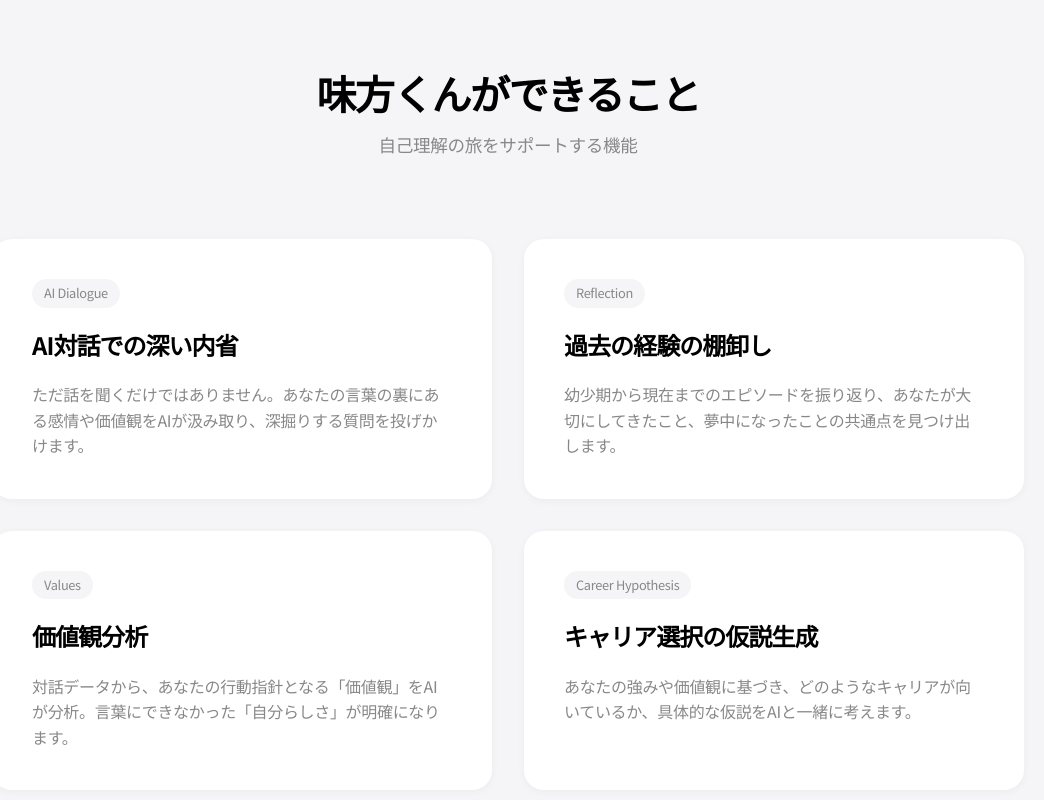
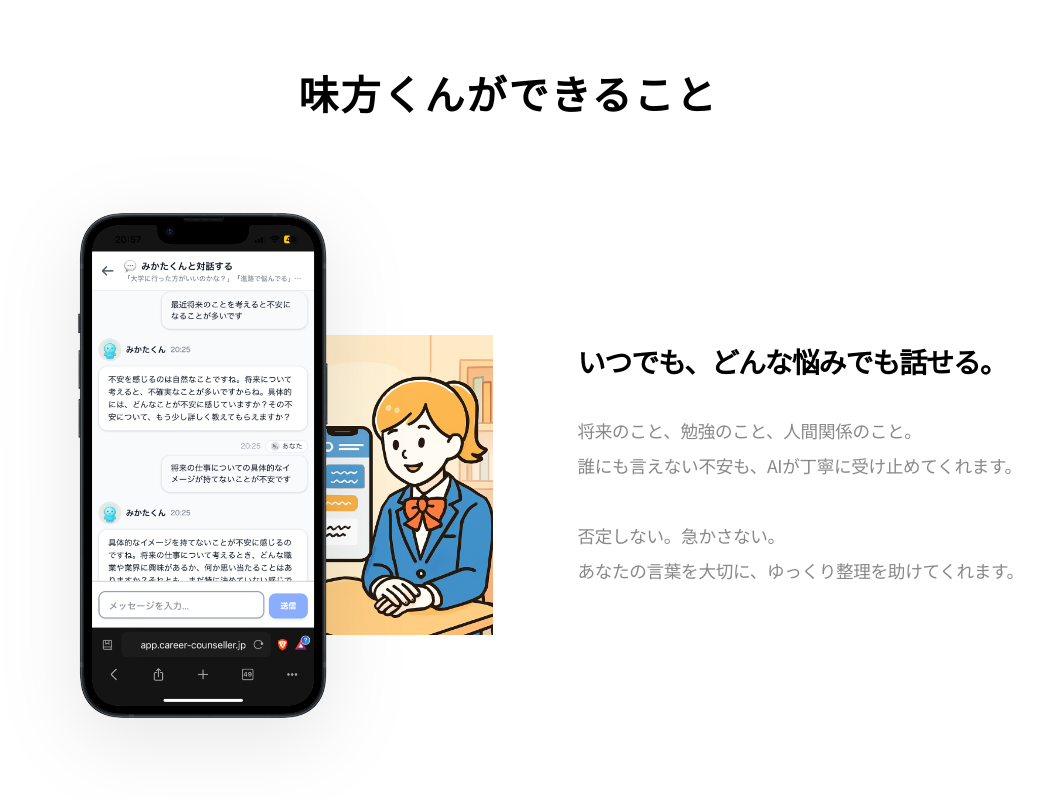
Before and after one commit to skaaarf/coaching-app-lp, a Next.js app: page / in a window 1280 px wide. Shown: the part 2740-3540 px from the top of the page, without its empty margins (132-1176 px from the left). Built offline with nearby package versions, Linux system fonts and the light colour scheme.

Commit message:
feat(features): implement 4-feature zigzag layout with new images

```diff
--- a/src/components/Features.module.css
+++ b/src/components/Features.module.css
@@ -1,74 +1,169 @@
 .section {
-    background-color: var(--gray-bg);
+    padding: 120px 24px;
+    background-color: #fff;
+    overflow: hidden;
 }
 
 .container {
-    max-width: 1080px;
+    max-width: 1200px;
     margin: 0 auto;
-    padding: 0 24px;
 }
 
 .header {
     text-align: center;
-    margin-bottom: 80px;
+    margin-bottom: 100px;
 }
 
 .title {
     font-size: 2.5rem;
-    margin-bottom: 16px;
+    font-weight: 700;
     color: var(--foreground);
+    letter-spacing: 0.05em;
 }
 
-.subtitle {
-    color: var(--text-sub);
-    font-size: 1.1rem;
+.list {
+    display: flex;
+    flex-direction: column;
+    gap: 160px;
+    /* Increased gap for better separation */
 }
 
-.grid {
-    display: grid;
-    grid-template-columns: 1fr;
-    gap: 32px;
+.featureRow {
+    display: flex;
+    flex-direction: column;
+    gap: 40px;
+    align-items: center;
 }
 
-@media (min-width: 768px) {
-    .grid {
-        grid-template-columns: repeat(2, 1fr);
+/* Visuals Styling */
+.visualsColumn {
+    width: 100%;
+    display: flex;
+    justify-content: center;
+}
+
+.visualsWrapper {
+    position: relative;
+    width: 100%;
+    max-width: 500px;
+    height: 500px;
+    /* Fixed height container for composition */
+    display: flex;
+    align-items: center;
+    justify-content: center;
+}
+
+.uiImageContainer {
+    position: relative;
+    width: 260px;
+    /* Slightly smaller UI */
+    height: 520px;
+    z-index: 2;
+    /* UI on top */
+    filter: drop-shadow(0 20px 40px rgba(0, 0, 0, 0.1));
+    /* Soft shadow */
+}
+
+.illustrationContainer {
+    position: absolute;
+    width: 300px;
+    height: 300px;
+    z-index: 1;
+    /* Illustration behind */
+    right: 0;
+    bottom: 40px;
+    /* Positioned relative to wrapper */
+}
+
+/* Text Styling */
+.textColumn {
+    width: 100%;
+    text-align: center;
+}
+
+.featureTitle {
+    font-size: 1.75rem;
+    font-weight: 700;
+    color: var(--foreground);
+    margin-bottom: 32px;
+    line-height: 1.4;
+}
+
+.featureDescription {
+    font-size: 1.1rem;
+    line-height: 2;
+    color: var(--text-sub);
+    text-align: left;
+    /* Keep text left aligned for readability */
+    display: inline-block;
+    /* Allows text-align center on parent to center the block */
+}
+
+/* Desktop Layout (Zigzag) */
+@media (min-width: 1024px) {
+    .featureRow {
+        flex-direction: row;
+        justify-content: space-between;
+        gap: 80px;
+    }
+
+    .featureRow.reverse {
+        flex-direction: row-reverse;
+    }
+
+    .visualsColumn {
+        width: 50%;
+    }
+
+    .textColumn {
+        width: 45%;
+        text-align: left;
+    }
+
+    /* Adjust illustration position based on side */
+    .featureRow .illustrationContainer {
+        right: -40px;
+        /* Illustration peeking out to the right */
+        bottom: 80px;
+    }
+
+    .featureRow.reverse .illustrationContainer {
+        right: auto;
+        left: -40px;
+        /* Illustration peeking out to the left */
+        bottom: 80px;
     }
 }
 
-.card {
-    background: white;
-    padding: 40px;
-    border-radius: var(--radius-lg);
-    box-shadow: var(--shadow-sm);
-    transition: all 0.3s ease;
-    display: flex;
+/* Mobile Layout Adjustments */
+@media (max-width: 1023px) {
+    .visualsWrapper {
+        height: auto;
         flex-direction: column;
-    gap: 24px;
+        gap: 20px;
+        align-items: center;
     }
 
-.card:hover {
-    transform: translateY(-8px);
-    box-shadow: var(--shadow-md);
+    .uiImageContainer {
+        width: 240px;
+        height: 480px;
+        position: relative;
+        z-index: 2;
     }
 
-.cardTitle {
-    font-size: 1.5rem;
-    font-weight: 700;
-    color: var(--foreground);
+    .illustrationContainer {
+        position: relative;
+        width: 280px;
+        height: 280px;
+        right: auto;
+        bottom: auto;
+        left: auto;
+        z-index: 1;
+        margin-top: -100px;
+        /* Overlap slightly */
     }
 
-.cardDescription {
-    color: var(--text-sub);
-    line-height: 1.6;
+    .featureDescription {
+        text-align: left;
     }
-
-.tag {
-    display: inline-block;
-    padding: 4px 12px;
-    background: var(--gray-bg);
-    color: var(--text-sub);
-    border-radius: 9999px;
-    font-size: 0.8rem;
-    align-self: flex-start;
 }
--- a/src/components/Features.tsx
+++ b/src/components/Features.tsx
@@ -1,34 +1,73 @@
 "use client";
 
+import Image from 'next/image';
 import styles from './Features.module.css';
 import { motion } from 'framer-motion';
 
 export default function Features() {
     const features = [
         {
-            tag: "AI Dialogue",
-            title: "AI対話での深い内省",
-            description: "ただ話を聞くだけではありません。あなたの言葉の裏にある感情や価値観をAIが汲み取り、深掘りする質問を投げかけます。"
+            title: "いつでも、どんな悩みでも話せる。",
+            description: (
+                <>
+                    将来のこと、勉強のこと、人間関係のこと。<br />
+                    誰にも言えない不安も、AIが丁寧に受け止めてくれます。<br />
+                    <br />
+                    否定しない。急かさない。<br />
+                    あなたの言葉を大切に、ゆっくり整理を助けてくれます。
+                </>
+            ),
+            uiImage: "/feature_consult_ui_new.png",
+            illustration: "/feature_consult_illustration.jpg"
         },
         {
-            tag: "Reflection",
-            title: "過去の経験の棚卸し",
-            description: "幼少期から現在までのエピソードを振り返り、あなたが大切にしてきたこと、夢中になったことの共通点を見つけ出します。"
+            title: "人生の材料を集めて、“自分の物語”をつくる。",
+            description: (
+                <>
+                    これまでの経験や、頑張ってきたこと。<br />
+                    普段は忘れている大切なエピソードを、一緒に言語化します。<br />
+                    <br />
+                    あなたの選択や行動の“理由”が見えると、<br />
+                    自分の軸が自然と浮かび上がってきます。
+                </>
+            ),
+            uiImage: "/feature_reflection.png",
+            illustration: "/feature_reflection_hand.png" // Placeholder
         },
         {
-            tag: "Values",
-            title: "価値観分析",
-            description: "対話データから、あなたの行動指針となる「価値観」をAIが分析。言葉にできなかった「自分らしさ」が明確になります。"
+            title: "あなたが本当に大切にしているものが、言葉になる。",
+            description: (
+                <>
+                    会話の中から、あなたの価値観・興味・こだわりが浮かび上がります。<br />
+                    <br />
+                    “何を大事にしたい？”<br />
+                    “どんな時に心が動く？”<br />
+                    <br />
+                    この問いに答えが出ると、<br />
+                    進路選択の“判断基準”が手に入ります。
+                </>
+            ),
+            uiImage: "/feature_values.png",
+            illustration: "/feature_reflection_hand.png" // Placeholder
         },
         {
-            tag: "Career Hypothesis",
-            title: "キャリア選択の仮説生成",
-            description: "あなたの強みや価値観に基づき、どのようなキャリアが向いているか、具体的な仮説をAIと一緒に考えます。"
+            title: "先輩のストーリーから、未来のヒントを見つける。",
+            description: (
+                <>
+                    あなたと似た価値観・経験を持つ先輩が、<br />
+                    どんな選択をして、どんな道を歩んできたのか。<br />
+                    <br />
+                    一人ひとりのキャリアの“流れ”を見比べることで、<br />
+                    自分の未来が、少しずつ形を帯びて見えてきます。
+                </>
+            ),
+            uiImage: "/feature_career.png",
+            illustration: "/feature_reflection_hand.png" // Placeholder
         }
     ];
 
     return (
-        <section className={`section ${styles.section}`}>
+        <section className={styles.section}>
             <div className={styles.container}>
                 <div className={styles.header}>
                     <motion.h2
@@ -40,30 +79,45 @@ export default function Features() {
                     >
                         味方くんができること
                     </motion.h2>
-                    <motion.p
-                        className={styles.subtitle}
-                        initial={{ opacity: 0, y: 20 }}
-                        whileInView={{ opacity: 1, y: 0 }}
-                        viewport={{ once: true }}
-                        transition={{ duration: 0.6, delay: 0.1 }}
-                    >
-                        自己理解の旅をサポートする機能
-                    </motion.p>
                 </div>
 
-                <div className={styles.grid}>
+                <div className={styles.list}>
                     {features.map((feature, index) => (
                         <motion.div
                             key={index}
-                            className={styles.card}
-                            initial={{ opacity: 0, y: 20 }}
+                            className={`${styles.featureRow} ${index % 2 === 1 ? styles.reverse : ''}`}
+                            initial={{ opacity: 0, y: 40 }}
                             whileInView={{ opacity: 1, y: 0 }}
-                            viewport={{ once: true }}
-                            transition={{ duration: 0.6, delay: index * 0.1 }}
+                            viewport={{ once: true, margin: "-100px" }}
+                            transition={{ duration: 0.8 }}
                         >
-                            <span className={styles.tag}>{feature.tag}</span>
-                            <h3 className={styles.cardTitle}>{feature.title}</h3>
-                            <p className={styles.cardDescription}>{feature.description}</p>
+                            {/* Visuals Column (UI + Illustration) */}
+                            <div className={styles.visualsColumn}>
+                                <div className={styles.visualsWrapper}>
+                                    <div className={styles.uiImageContainer}>
+                                        <Image
+                                            src={feature.uiImage}
+                                            alt={`${feature.title} UI`}
+                                            fill
+                                            style={{ objectFit: 'contain' }}
+                                        />
+                                    </div>
+                                    <div className={styles.illustrationContainer}>
+                                        <Image
+                                            src={feature.illustration}
+                                            alt="Illustration"
+                                            fill
+                                            style={{ objectFit: 'contain' }}
+                                        />
+                                    </div>
+                                </div>
+                            </div>
+
+                            {/* Text Column */}
+                            <div className={styles.textColumn}>
+                                <h3 className={styles.featureTitle}>{feature.title}</h3>
+                                <div className={styles.featureDescription}>{feature.description}</div>
+                            </div>
                         </motion.div>
                     ))}
                 </div>
```
Lines whose indentation alone changed are shown as unchanged.
